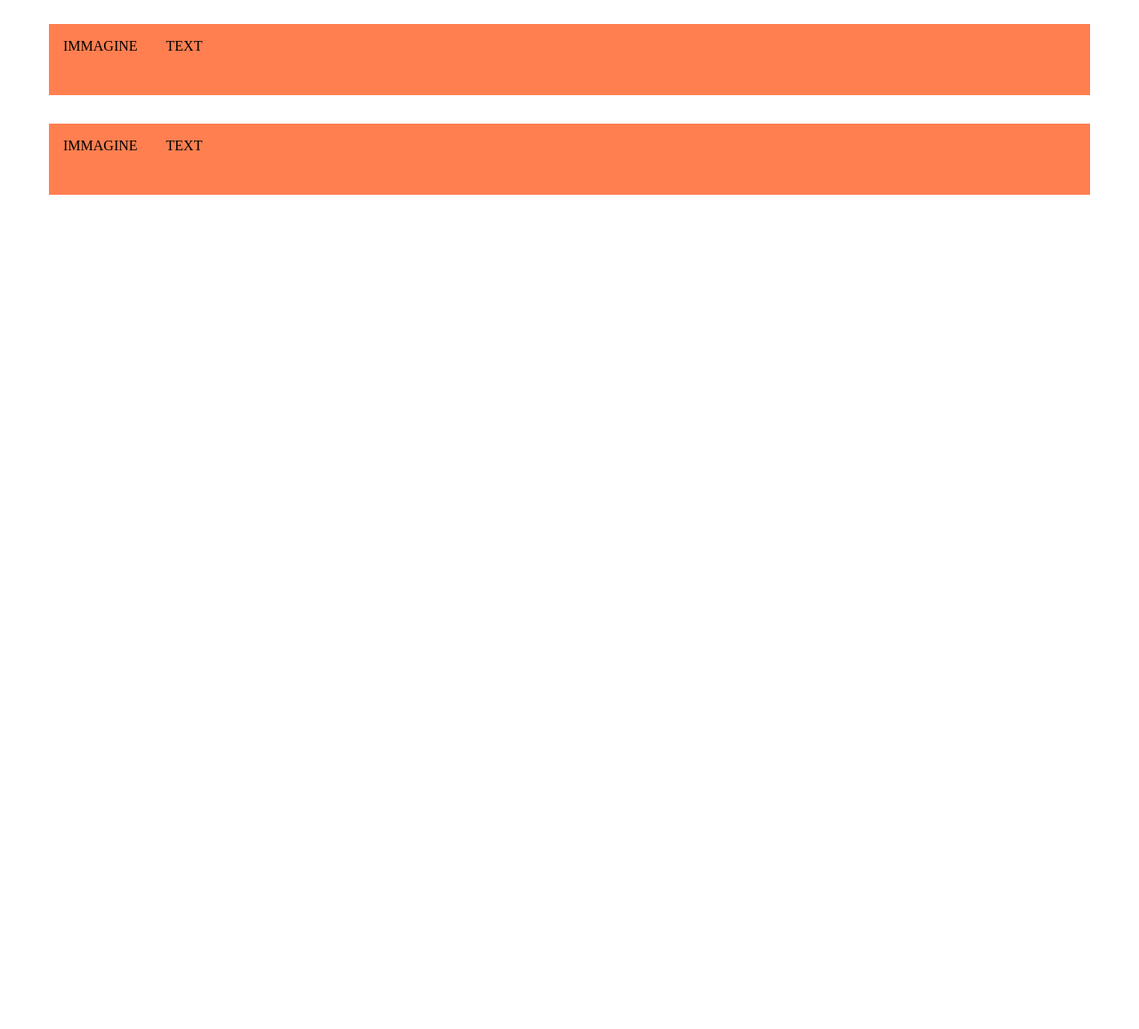
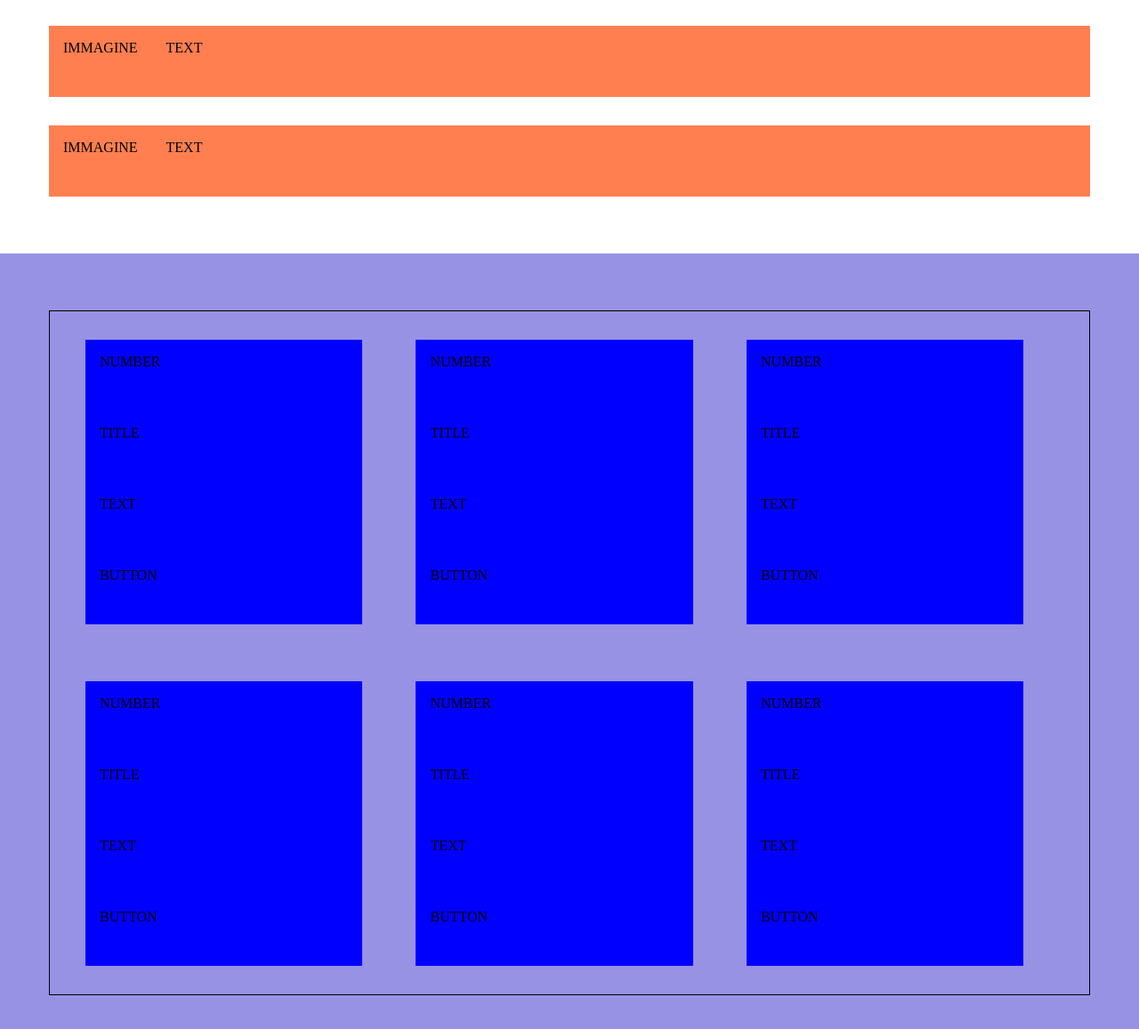
Before and after one commit to GiuseppeSU/htmlcss-responsive-layout, a plain HTML site: page index.html in a window 1280 px wide. Shown: the part 1265-2422 px from the top of the page at 89% size. Before the commit the page ends 1548 px from the top, so only its background shows below. Drawn offline with Linux system fonts and the light colour scheme.

Commit message:
FIne quarta section e inizio quinta

```diff
--- a/css/style.css
+++ b/css/style.css
@@ -48,6 +48,8 @@ main {
 }
 
 #first .card {
+    background-color: blue;
+
     margin-bottom: 20px;
 
 }
@@ -75,13 +77,30 @@ main {
     margin: 1rem 0;
 }
 
-#third{
+#third {
     padding: 2rem 0;
 }
 
-#third .card{
+#third .card {
     margin: 2rem 0;
 }
+
+#fourd{
+    background-color: rgb(151, 146, 228);
+    padding: 4rem 0;
+}
+
+.cards{
+    border: 1px solid black;
+    width: 100%;
+}
+
+
+#fourd .card{
+    margin-top: 2rem;
+    margin-bottom: 2rem;
+}
+
 
 
 /* MEDIA QUERY */
@@ -97,26 +116,42 @@ main {
         margin-left: -0.75rem;
         margin-right: -0.75rem;
     }
-        #first .card {
-        width: calc((100% / 3) - 1.5rem);
+
+    #first .card {
+        width: calc( (100% / 3) - 1.5rem);
         margin-left: 0.75rem;
         margin-right: 0.75rem;
-        background-color: blue;
     }
 
     #first .card:first-child {
-        width: calc((100% / 3 * 2) - 1.5rem);
+        width: calc( (100% / 3 * 2) - 1.5rem);
     }
 
-    #third .card{
+    #third .card {
         display: flex;
     }
 
 
-    #third .card div:last-child{
+    #third .card div:last-child {
         flex-grow: 1;
     }
+
+    #fourd .cards{
+        display: flex;
+        flex-wrap: wrap;
+
+    }
+
+    #fourd .card{
+        margin-left: 40px;
+        margin-right: 20px;
+        width: calc(80% /2);
+    }
+
 }
+
+
+
 
 
 
@@ -130,11 +165,11 @@ main {
 
     #first .card:first-child {
         display: flex;
-       }
+    }
 
     #first .card:first-child>div {
-    width: 50%;
-   }
+        width: 50%;
+    }
 
 
     #second .columns {
@@ -149,6 +184,18 @@ main {
         margin: 1rem;
     }
 
+    #fourd .cards{
+        display: flex;
+        flex-wrap: wrap;
+
+    }
+
+    #fourd .card{
+        margin-left: 40px;
+        margin-right: 20px;
+        width: calc(80% /3);
+    }
+
 
 
     @media screen and (min-width:1200px) {
@@ -161,4 +208,4 @@ main {
 }
 
 
-    /* FINE MEDIA QUERY */
+/* FINE MEDIA QUERY */
--- a/index.html
+++ b/index.html
@@ -50,7 +50,7 @@
                         <div class="small-box">TEXT</div>
                     </div>
 
-                     <div class="card">
+                    <div class="card">
                         <div class="small-box">IMAGE</div>
                         <div class="small-box">TITLE</div>
                         <div class="small-box">TEXT</div>
@@ -98,6 +98,56 @@
         </section>
 
 
+        <section id="fourd">
+            <div class="container">
+                <div class="cards">
+                    <div class="card">
+                        <div class="small-box">NUMBER</div>
+                        <div class="small-box">TITLE</div>
+                        <div class="small-box">TEXT</div>
+                        <div class="small-box">BUTTON</div>
+                    </div>
+
+                    <div class="card">
+                        <div class="small-box">NUMBER</div>
+                        <div class="small-box">TITLE</div>
+                        <div class="small-box">TEXT</div>
+                        <div class="small-box">BUTTON</div>
+                    </div>
+
+                    <div class="card">
+                        <div class="small-box">NUMBER</div>
+                        <div class="small-box">TITLE</div>
+                        <div class="small-box">TEXT</div>
+                        <div class="small-box">BUTTON</div>
+                    </div>
+
+                    <div class="card">
+                        <div class="small-box">NUMBER</div>
+                        <div class="small-box">TITLE</div>
+                        <div class="small-box">TEXT</div>
+                        <div class="small-box">BUTTON</div>
+                    </div>
+
+                    <div class="card">
+                        <div class="small-box">NUMBER</div>
+                        <div class="small-box">TITLE</div>
+                        <div class="small-box">TEXT</div>
+                        <div class="small-box">BUTTON</div>
+                    </div>
+
+                    <div class="card">
+                        <div class="small-box">NUMBER</div>
+                        <div class="small-box">TITLE</div>
+                        <div class="small-box">TEXT</div>
+                        <div class="small-box">BUTTON</div>
+                    </div>
+                </div>
+            </div>
+        </section>
+
+
+
     </main>
     <!-- FINE MAIN -->
 
```
